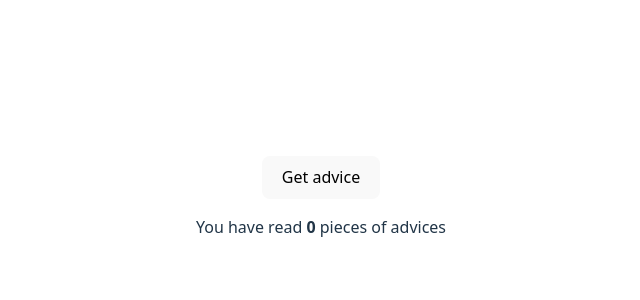
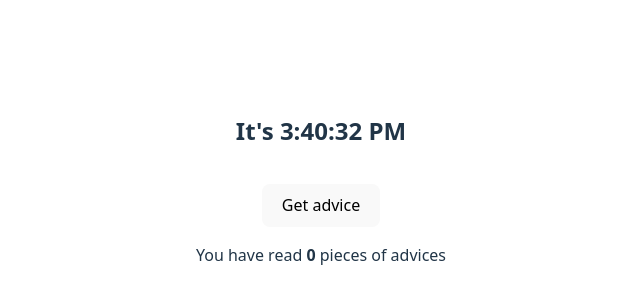
Before and after one commit to Abdulhakeem010/React, a React (Vite) app in the folder my-app/: page / in a window 1280 px wide. Shown: the part 212-512 px from the top of the page, without its empty margins (319-959 px from the left). Built offline with nearby package versions, Linux system fonts and the light colour scheme; no server answers.

Commit message:
Add GetCurrentTime component to display current time in app

```diff
--- a/my-app/src/app.jsx
+++ b/my-app/src/app.jsx
@@ -1,4 +1,5 @@
 import { useEffect, useState } from "react";
+import GetCurentTime from "./components/time";
 
 export default function App() {
   const [advice, setAdvice] = useState("");
@@ -18,6 +19,7 @@ export default function App() {
 
   return (
     <div>
+      <GetCurentTime/>
       <h1>{advice}</h1>
       <button onClick={getAdvice}>Get advice</button>
      <Message count={count}/>
--- /dev/null
+++ b/my-app/src/components/time.jsx
@@ -0,0 +1,11 @@
+import { useState } from "react";
+
+export default function GetCurentTime() {
+  const [time, setTime] = useState(new Date().toLocaleTimeString());
+
+    setInterval(() => {
+      setTime(new Date().toLocaleTimeString());
+    }, 1000);
+
+    return <h2>It's {time}</h2>;
+}
```
